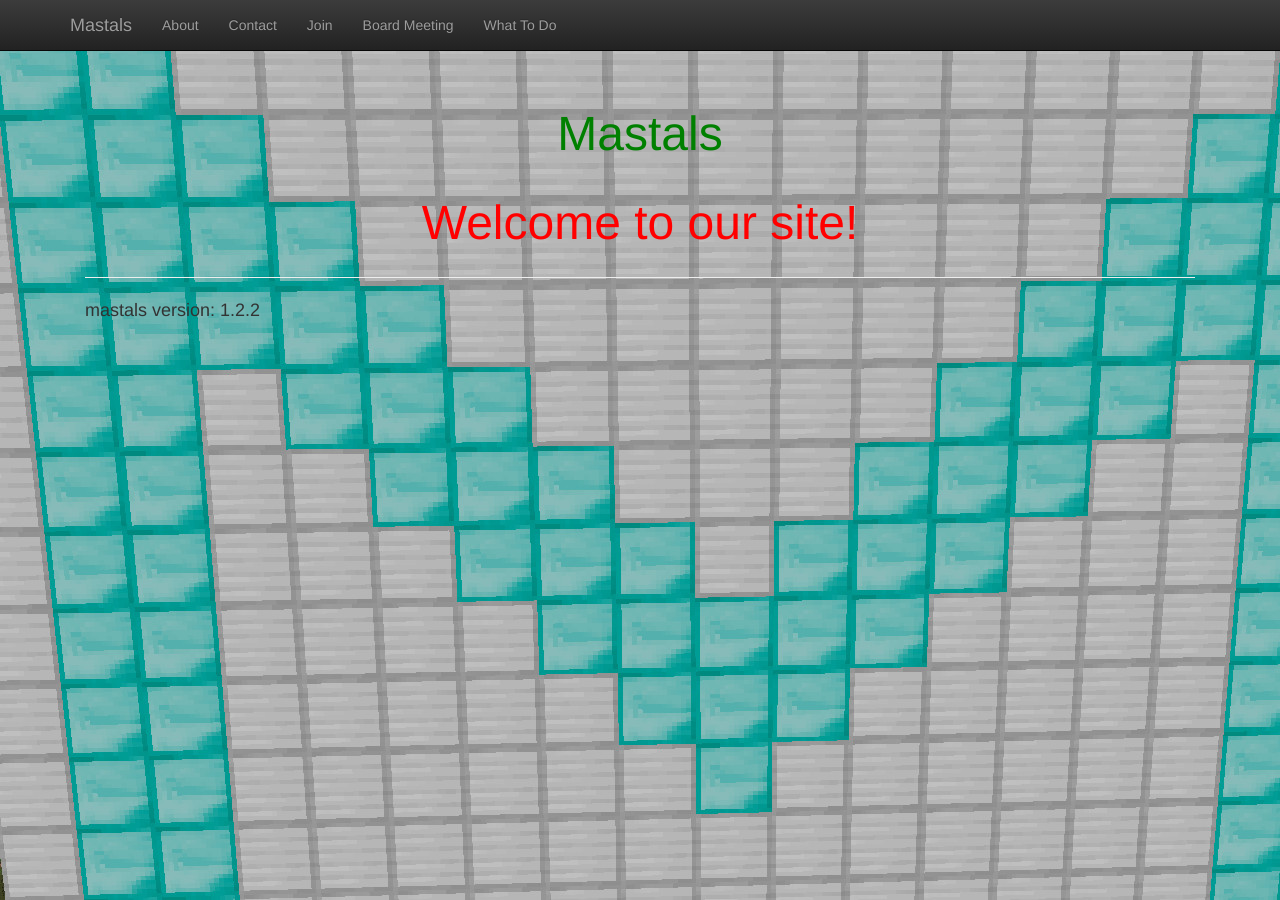
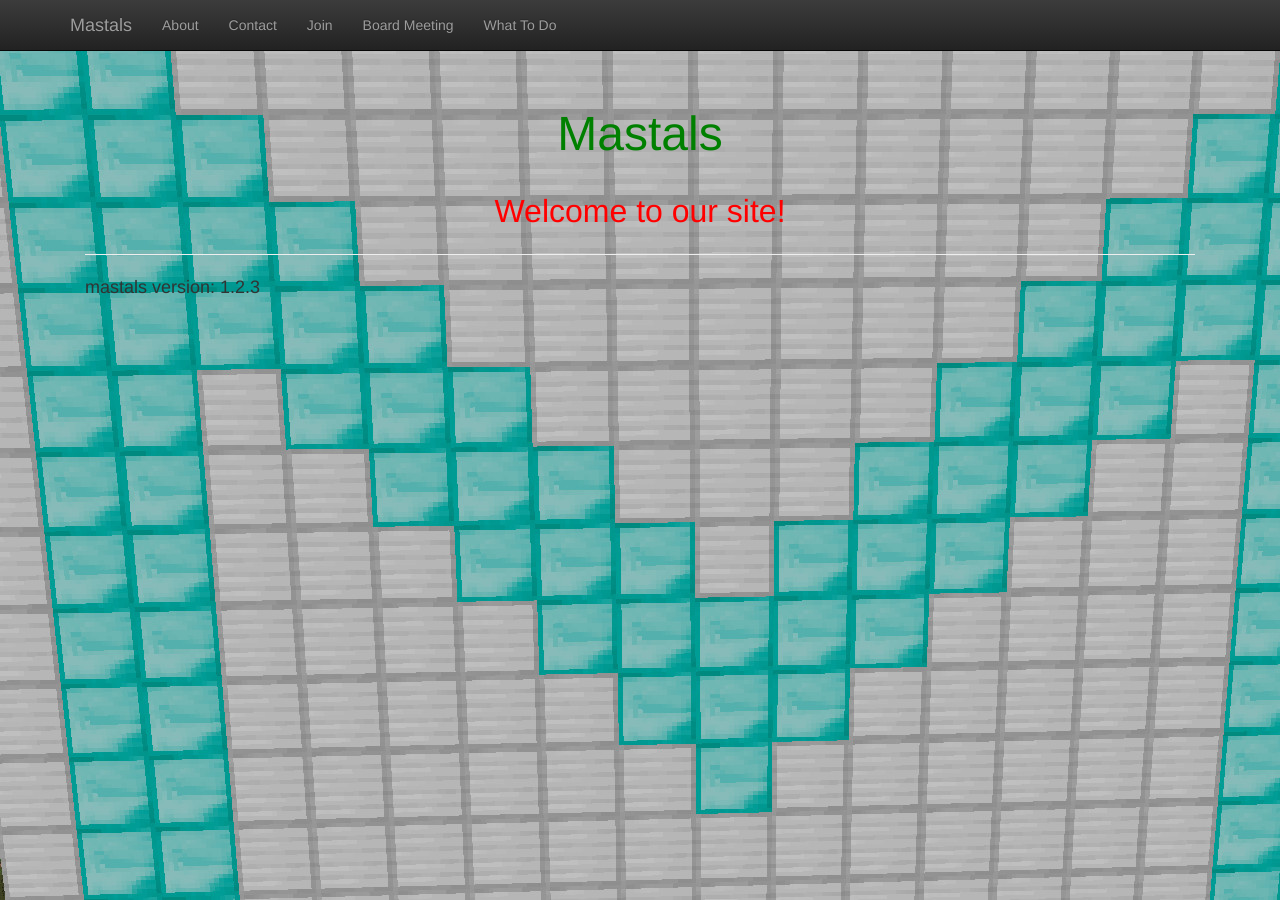
Before and after one commit to mastals/mastals.github.io, a Jekyll site: the page built from index.html, in a window 1280 px wide. Built offline with Jekyll 4.4.1, drawn with Linux system fonts in a browser that asks for light colours; nearby versions of some CDN libraries.

Commit message:
Update index.html

```diff
--- a/index.html
+++ b/index.html
@@ -3,10 +3,10 @@
 
 <p><center><font size="70" color="green">Mastals</font></center></p>
 <p class="lead">
-  <center><font size="7" color="red">Welcome to our site!</font></center>
+  <center><font size="6" color="red">Welcome to our site!</font></center>
 </p>
 
 <hr size="5"/>
 <div style="text-align: left; font-size: 18px">
- mastals version: 1.2.2
+ mastals version: 1.2.3
 </div>
```
